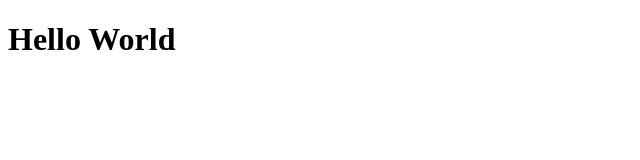
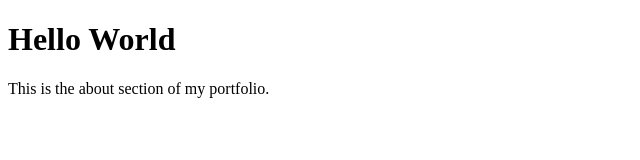
Before and after one commit to mamir1996/Portfolio_web, a plain HTML site: page index.html in a window 1280 px wide. Shown: the whole page, without its empty margins (0-640 px from the left). Drawn offline with Linux system fonts and the light colour scheme.

Commit message:
Add about section to homepage

```diff
--- a/index.html
+++ b/index.html
@@ -1,5 +1,7 @@
 <!DOCTYPE html>
 <html>
 <head><title>My Portfolio</title></head>
-<body><h1>Hello World</h1></body>
+<body><h1>Hello World</h1>
+<p>This is the about section of my portfolio.</p>
+</body>
 </html>
```
